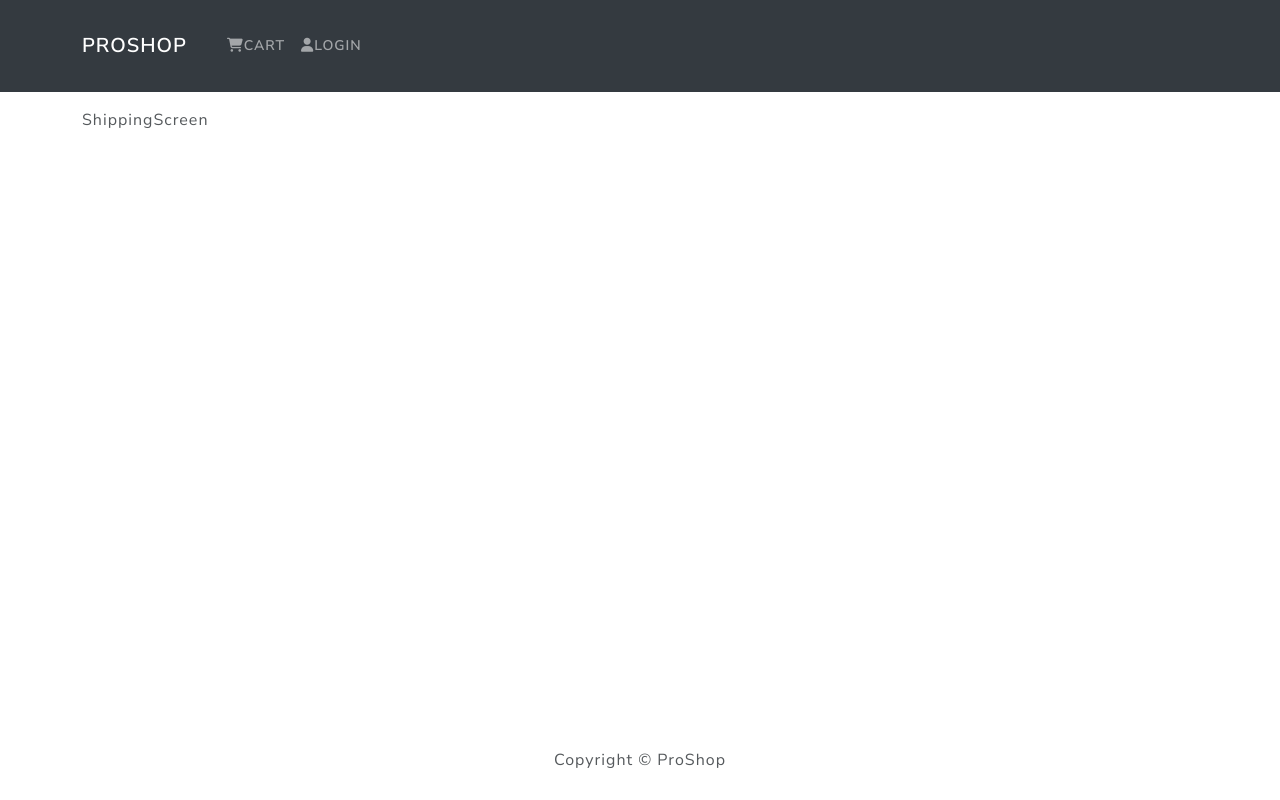
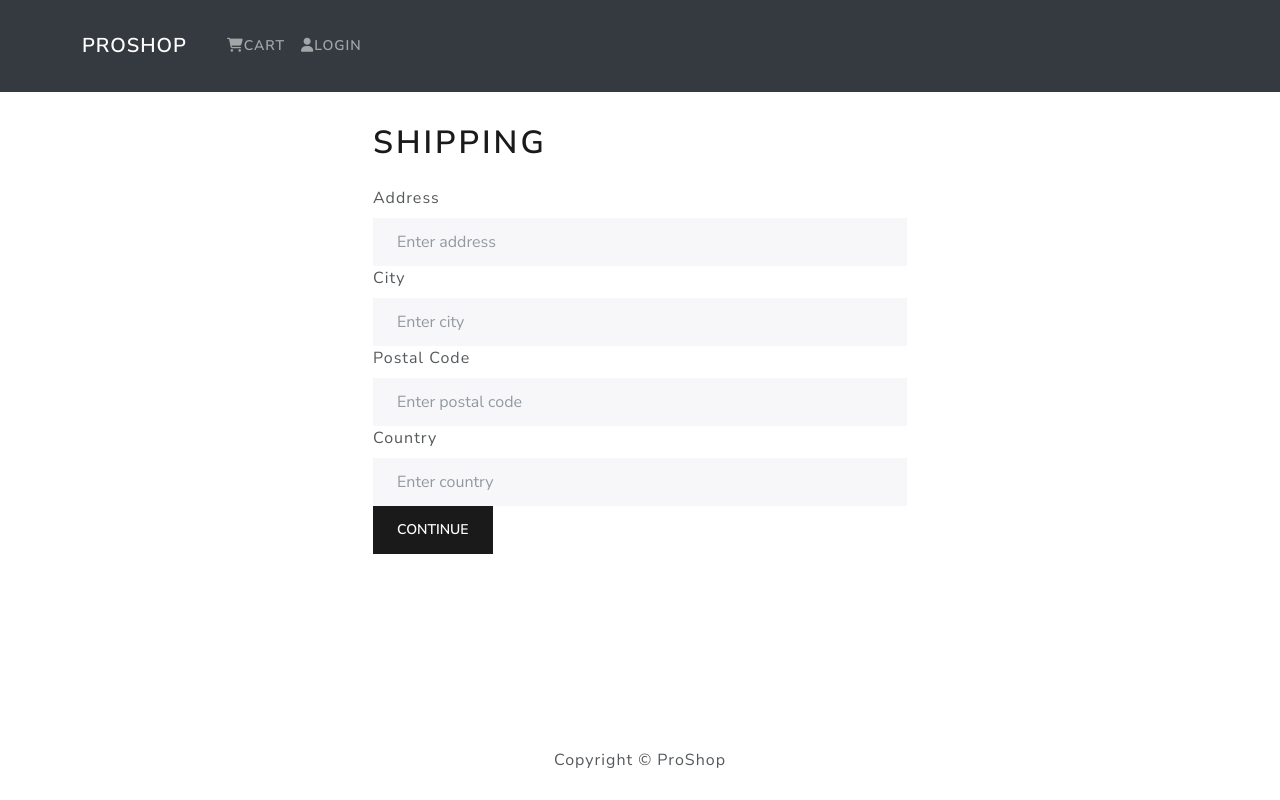
Before and after one commit to nprasad2077/ecommerce, a React (Vite) app: page /shipping in a window 1280 px wide. Built offline with nearby package versions, Linux system fonts and the light colour scheme.

Commit message:
shipping form create

```diff
--- a/src/screens/ShippingScreen/ShippingScreen.jsx
+++ b/src/screens/ShippingScreen/ShippingScreen.jsx
@@ -1,8 +1,53 @@
-import React from 'react'
+import React, {useState, useEffect} from 'react'
+import { Form, Button, FormGroup, FormLabel, FormControl } from 'react-bootstrap'
+import { useDispatch, useSelector } from 'react-redux'
+import FormContainer from '../../components/FormContainer/FormContainer'
+import { useLocation, useNavigate } from 'react-router-dom'
 
 const ShippingScreen = () => {
+  const [address, setAddress] = useState('')
+  const [city, setCity] = useState('')
+  const [postalCode, setPostalCode] = useState('')
+  const [country, setCountry] = useState('')
+
+  const submitHandler = (e) => {
+    e.preventDefault()
+    console.log('submit');
+  }
+
   return (
-    <div>ShippingScreen</div>
+    <FormContainer>
+      <h1>Shipping</h1>
+      <Form onSubmit={submitHandler}>
+            <FormGroup controlId='address'>
+                <FormLabel>Address</FormLabel>
+                <FormControl required type='text' placeholder='Enter address' value={address ? address: ''} onChange={(e) => setAddress(e.target.value)}>
+                </FormControl>
+            </FormGroup>
+
+            <FormGroup controlId='city'>
+                <FormLabel>City</FormLabel>
+                <FormControl required type='text' placeholder='Enter city' value={city ? city: ''} onChange={(e) => setCity(e.target.value)}>
+                </FormControl>
+            </FormGroup>
+
+            <FormGroup controlId='postalCode'>
+                <FormLabel>Postal Code</FormLabel>
+                <FormControl required type='text' placeholder='Enter postal code' value={postalCode ? postalCode: ''} onChange={(e) => setPostalCode(e.target.value)}>
+                </FormControl>
+            </FormGroup>
+
+            <FormGroup controlId='country'>
+                <FormLabel>Country</FormLabel>
+                <FormControl required type='text' placeholder='Enter country' value={country ? country: ''} onChange={(e) => setCountry(e.target.value)}>
+                </FormControl>
+            </FormGroup>
+
+            <Button type='submit' variant='primary'>Continue</Button>
+
+      </Form>
+
+    </FormContainer>
   )
 }
 
```
